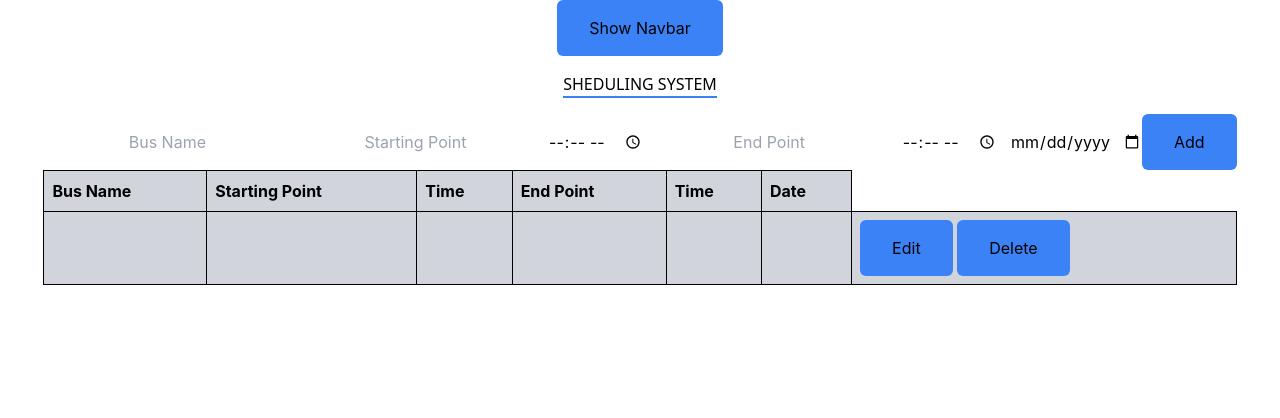
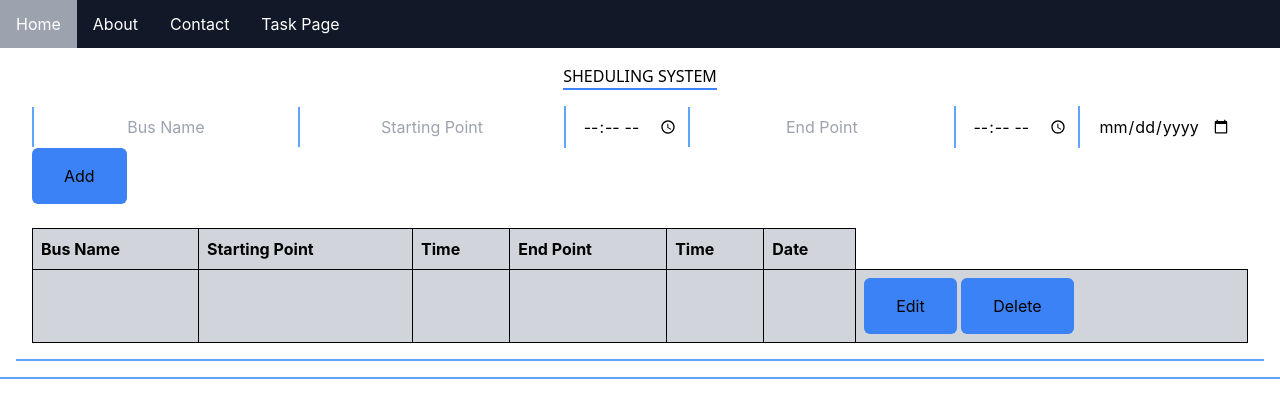
Before and after one commit to kur0N3ko/firs-react-app, a React (Create React App) app: page /taskpage in a window 1280 px wide. Shown: the top 418 px of the page. Built offline with nearby package versions, Linux system fonts and the light colour scheme.

Commit message:
NavbarContext Deleted, New design added

```diff
--- a/src/App.css
+++ b/src/App.css
@@ -1,114 +1,5 @@
-/* .App {
-  display: flex;
-  flex-direction: column;
-  align-items: center;
-  justify-content: center;
-}
-
-.Form {
-  display: flex;
-  flex-direction: column;
-  align-items: center;
-  justify-content: center;
-}
-
-form {
-  padding-bottom: 10px;
-  border-spacing: 2px;
-}
-
-div {
-  padding-left: 10px;
-  padding-right: 10px;
-}
-
-h1 {
-  text-align: center;
-  font-family: 'Trebuchet MS', 'Lucida Sans Unicode', 'Lucida Grande', 'Lucida Sans', Arial, sans-serif;
-  border-bottom: #4a5bf4 solid 3px;
-}
-
-input {
-  font: 1em sans-serif;
-  text-align: center;
-}
-
-table {
-  font-family: arial, sans-serif;
-  border-collapse: collapse;
-  width: 100%;
-  position: relative;
-}
-
-td, th {
-  border: 2px solid #000000;
-  text-align: left;
-  padding: 8px;
-}
-
-button {
-  background-color: #2293f5;
-  border: none;
-  color: rgb(0, 0, 0);
-  padding: 15px 32px;
-  text-align: center;
-  text-decoration: none;
-  display: inline-block;
-  font-size: 14px;
-  margin: 4px 2px;
-  cursor: pointer;
-  border-radius: 5px;
-}
-
-button:hover {
-  color: rgb(0, 0, 0);
-  background-color: rgb(0, 187, 255);
-}
-
-button:active {
-  color: rgb(9, 231, 168);
-  background-color: rgb(83, 205, 183);
-}
-
-tr:nth-child(even) {
-  background-color: #c8d6dd;
-}
-
-ul {
-  list-style-type: none;
-  margin: 0;
-  padding: 0;
-  overflow: hidden;
-  background-color: #333;
-}
-
-li {
-  float: left;
-}
-
-li a {
-  display: block;
-  color: white;
-  text-align: center;
-  padding: 14px 16px;
-  text-decoration: none;
-}
-
-li a:hover {
-  background-color: #907a76;
-}
-
-/* Link {
-  background-color: rgb(40, 211, 49);
-}
-   */
-
-.App{
-    @apply flex flex-col items-center justify-center;
-  }
-
 .Form{
-  @apply flex flex-col items-center p-4 justify-center;
+  @apply flex flex-col items-center border-b-2 border-blue-400 p-4 justify-center;
 }
 
 h1{
@@ -116,7 +7,7 @@ h1{
 }
 
 input{
-  @apply text-center;
+  @apply text-center border-l-2 border-spacing-5 p-2 border-blue-400;
 }
 
 table{
@@ -140,13 +31,13 @@ tr{
 }
 
 ul{
-  @apply flex items-center bg-gray-900;
+  @apply flex justify-start items-center bg-gray-900;
 }
 
 li{
-  @apply block text-white text-center py-3 px-4 no-underline;
+  @apply block text-white text-center py-3 px-4 no-underline active:bg-lime-400 hover:bg-gray-400;
 }
 
-Link{
-  @apply block text-white text-center py-3 px-4 no-underline hover:bg-gray-700;
-}
+/* .Navigation{
+  @apply flex  items-center space-x-4 bg-gray-900 p-4;
+} */
--- a/src/components/Form.js
+++ b/src/components/Form.js
@@ -43,6 +43,7 @@ import DeleteData from './DeleteData';
         <input type="date" name="date" value={formData.date} onChange={handleChange} placeholder="Date" required />
         <button type="submit">{formData.id ? 'Update' : 'Add'}</button>
       </form>
+      <br/>
       <table>
         <thead>
             <tr>
--- a/src/components/Navbar.js
+++ b/src/components/Navbar.js
@@ -1,20 +1,9 @@
-import { useNavbar } from './NavbarContext';
 import { Link } from 'react-router-dom';
 
 function Navbar() {
-const { isNavbarVisible, toggleNavbarVisibility, showNavbar } = useNavbar();
-// const [showButton, setShowButton] = useState(true);
-
-const handleShowNavbar = () => {
-    showNavbar();
-    // setShowButton(true);
-
-};
-
 return (
     <>
-        <nav style={{ display: isNavbarVisible ? 'block' : 'none' }}>
-            <button onClick={toggleNavbarVisibility}>Hide Navbar</button>
+        <nav>
             <ul>
                 <li><Link to="/">Home</Link></li>
                 <li><Link to="/about">About</Link></li>
@@ -22,7 +11,6 @@ return (
                 <li><Link to="/taskpage">Task Page</Link></li>
             </ul>
         </nav>
-            <button onClick={handleShowNavbar}>Show Navbar</button>
     </>
     );
 }
--- a/src/components/NavbarContext.js
+++ /dev/null
@@ -1,23 +0,0 @@
-import React, { createContext, useContext, useState } from 'react';
-
-const NavbarContext = createContext();
-
-export const useNavbar = () => useContext(NavbarContext);
-
-export const NavbarProvider = ({ children }) => {
-const [isNavbarVisible, setIsNavbarVisible] = useState(false);
-
-const toggleNavbarVisibility = () => {
-    setIsNavbarVisible(!isNavbarVisible);
-};
-
-const showNavbar = () => {
-    setIsNavbarVisible(true);
-};
-
-return (
-    <NavbarContext.Provider value={{ isNavbarVisible, toggleNavbarVisibility, showNavbar}}>
-    {children}
-    </NavbarContext.Provider>
-);
-};
--- a/src/components/PageComponent/About.js
+++ b/src/components/PageComponent/About.js
@@ -1,16 +1,13 @@
 import React from 'react';
-import { NavbarProvider } from '../NavbarContext';
 import Navbar from '../Navbar';
 
 function About() {
     return(
         <>
-        <NavbarProvider >
-            <Navbar/>
-            <h1>About</h1>
-            <br/>
-                <p>Just about, about</p>
-        </NavbarProvider>
+        <Navbar/>
+        <h1>About</h1>
+        <br/>
+            <p>Just about, about</p>
         </>
     )
 }
--- a/src/components/PageComponent/Contact.js
+++ b/src/components/PageComponent/Contact.js
@@ -1,16 +1,13 @@
 import React from 'react';
 import Navbar from '../Navbar';
-import { NavbarProvider } from '../NavbarContext';
 
 function Contact() {
     return (
         <>
-        <NavbarProvider>
-            <Navbar/>
-            <h1>Contact</h1>
-            <br/>
-                <p>No Data</p>
-        </NavbarProvider >
+        <Navbar/>
+        <h1>Contact</h1>
+        <br/>
+            <p>No Data</p>
         </>
     )
 }
--- a/src/components/PageComponent/Home.js
+++ b/src/components/PageComponent/Home.js
@@ -1,16 +1,13 @@
 import React from 'react';
 import Navbar from '../Navbar';
-import { NavbarProvider } from '../NavbarContext';
 
 function Home() {
     return(
         <>
-        <NavbarProvider>
         <Navbar/>
             <h1>Just Home</h1>
             <br/>
                 <p>Just Home</p>
-        </NavbarProvider>
         </>
     )
 }
--- a/src/components/PageComponent/TaskPage.js
+++ b/src/components/PageComponent/TaskPage.js
@@ -1,13 +1,12 @@
 import React from 'react'
 import Form from '../Form'
 import { CrudProvider } from '../CrudContext'
-import { NavbarProvider } from '../NavbarContext'
+
 import Navbar from '../Navbar'
 
 export default function TaskPage() {
     return (
         <>
-        <NavbarProvider>
         <Navbar/>
         <div className='Form'>
             <h1>SHEDULING SYSTEM</h1>
@@ -15,7 +14,6 @@ export default function TaskPage() {
                 <Form/>
             </CrudProvider>
         </div>
-        </NavbarProvider>
     </>
     )
 }
```
Lines whose indentation alone changed are shown as unchanged.
